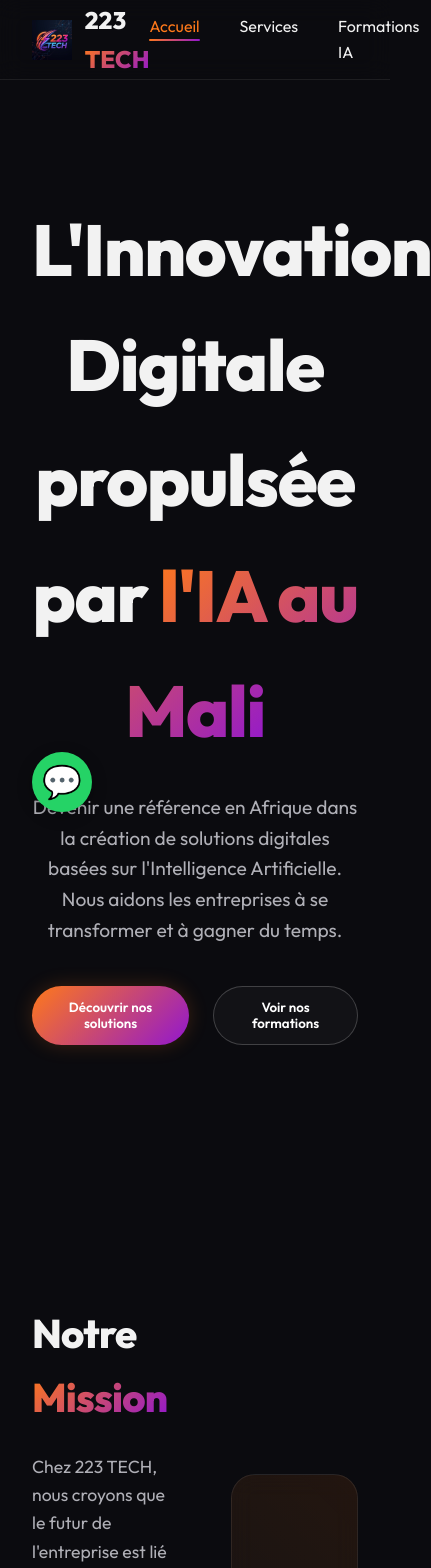
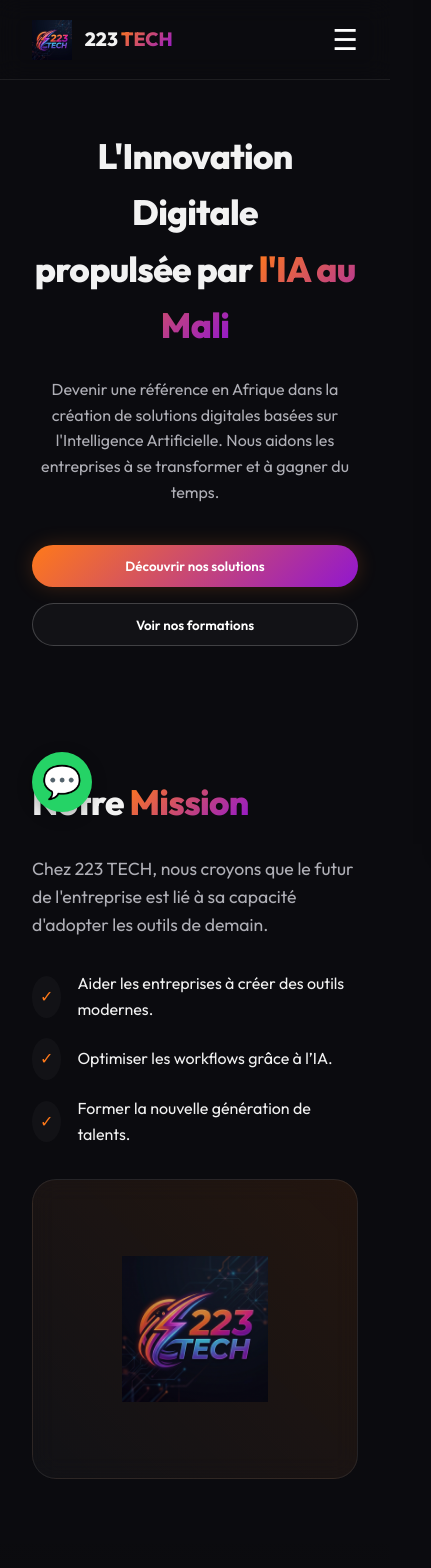
Before and after one commit to blackismo87-lgtm/223-tech-website, a React (Vite) app: page / in a window 390 px wide. Shown: the top 1568 px of the page, 431 px wide, since content can reach past the window. Built offline with nearby package versions, Linux system fonts and the light colour scheme.

Commit message:
Fix: Fully responsive design with mobile menu

```diff
--- a/src/App.jsx
+++ b/src/App.jsx
@@ -4,8 +4,17 @@
 function App() {
   const [showBackToTop, setShowBackToTop] = useState(false);
   const [activeSection, setActiveSection] = useState('home');
+  const [isMenuOpen, setIsMenuOpen] = useState(false);
 
   useEffect(() => {
+    // 0. Close menu on click outside
+    const handleBodyClick = (e) => {
+      if (isMenuOpen && !e.target.closest('.nav-links') && !e.target.closest('.menu-toggle')) {
+        setIsMenuOpen(false);
+      }
+    };
+    document.addEventListener('click', handleBodyClick);
+
     // 1. Reveal Animations Logic
     const revealObserver = new IntersectionObserver((entries) => {
       entries.forEach(entry => {
@@ -45,12 +54,16 @@
       revealObserver.disconnect();
       sectionObserver.disconnect();
       window.removeEventListener('scroll', handleScroll);
+      document.removeEventListener('click', handleBodyClick);
     };
-  }, []);
+  }, [isMenuOpen]);
 
   const scrollToTop = () => {
     window.scrollTo({ top: 0, behavior: 'smooth' });
   };
+
+  const toggleMenu = () => setIsMenuOpen(!isMenuOpen);
+  const closeMenu = () => setIsMenuOpen(false);
 
   return (
     <div className="app">
@@ -61,14 +74,26 @@
             <img src={logo} alt="223 TECH Logo" className="logo-icon" />
             <span>223 <span className="text-gradient">TECH</span></span>
           </div>
-          <ul className="nav-links">
-            <li><a href="#home" className={`nav-link ${activeSection === 'home' ? 'active' : ''}`}>Accueil</a></li>
-            <li><a href="#services" className={`nav-link ${activeSection === 'services' ? 'active' : ''}`}>Services</a></li>
-            <li><a href="#formations" className={`nav-link ${activeSection === 'formations' ? 'active' : ''}`}>Formations IA</a></li>
-            <li><a href="#portfolio" className={`nav-link ${activeSection === 'portfolio' ? 'active' : ''}`}>Portfolio</a></li>
-            <li><a href="#contact" className={`nav-link ${activeSection === 'contact' ? 'active' : ''}`}>Contact</a></li>
+
+          <div className="menu-toggle" onClick={toggleMenu}>
+            {isMenuOpen ? '✕' : '☰'}
+          </div>
+
+          <ul className={`nav-links ${isMenuOpen ? 'open' : ''}`}>
+            <li><a href="#home" className={`nav-link ${activeSection === 'home' ? 'active' : ''}`} onClick={closeMenu}>Accueil</a></li>
+            <li><a href="#services" className={`nav-link ${activeSection === 'services' ? 'active' : ''}`} onClick={closeMenu}>Services</a></li>
+            <li><a href="#formations" className={`nav-link ${activeSection === 'formations' ? 'active' : ''}`} onClick={closeMenu}>Formations IA</a></li>
+            <li><a href="#portfolio" className={`nav-link ${activeSection === 'portfolio' ? 'active' : ''}`} onClick={closeMenu}>Portfolio</a></li>
+            <li><a href="#contact" className={`nav-link ${activeSection === 'contact' ? 'active' : ''}`} onClick={closeMenu}>Contact</a></li>
+            {/* CTA button inside menu for mobile */}
+            <li className="mobile-only" style={{ marginTop: '2rem' }}>
+               <button className="btn-primary" onClick={() => { closeMenu(); document.getElementById('contact').scrollIntoView({ behavior: 'smooth' }); }}>
+                Parlons de votre projet
+              </button>
+            </li>
           </ul>
-          <button className="btn-primary" onClick={() => document.getElementById('contact').scrollIntoView({ behavior: 'smooth' })}>
+
+          <button className="btn-primary desktop-only" onClick={() => document.getElementById('contact').scrollIntoView({ behavior: 'smooth' })}>
             Parlons de votre projet
           </button>
         </div>
--- a/src/index.css
+++ b/src/index.css
@@ -147,6 +147,13 @@
   width: 100%;
 }
 
+.menu-toggle {
+  display: none;
+  font-size: 1.8rem;
+  color: white;
+  z-index: 1100;
+}
+
 .logo-wrapper {
   display: flex;
   align-items: center;
@@ -281,6 +288,83 @@
   animation: fadeIn 0.8s ease forwards;
 }
 
+/* Responsive Design */
+@media (max-width: 1024px) {
+  .section {
+    padding: 6rem 0;
+  }
+
+  h1 { font-size: 3.5rem !important; }
+}
+
+@media (max-width: 768px) {
+  .menu-toggle {
+    display: block;
+  }
+
+  .nav-links {
+    position: fixed;
+    top: 0;
+    right: -100%;
+    width: 80%;
+    height: 100vh;
+    background: var(--bg-dark);
+    flex-direction: column;
+    justify-content: center;
+    align-items: center;
+    transition: 0.5s ease;
+    box-shadow: -10px 0 30px rgba(0,0,0,0.5);
+    z-index: 1050;
+    backdrop-filter: blur(20px);
+    border-left: 1px solid var(--glass-border);
+  }
+
+  .nav-links.open {
+    right: 0;
+  }
+
+  .navbar .btn-primary {
+    display: none; /* Hide in navbar on mobile, or move to menu */
+  }
+
+  h1 { font-size: 2.8rem !important; }
+  h2 { font-size: 2.2rem !important; }
+
+  .section {
+    padding: 4rem 0;
+  }
+
+  .portfolio-grid {
+    grid-template-columns: 1fr;
+  }
+
+  .about .container > div {
+    grid-template-columns: 1fr !important;
+    gap: 2rem !important;
+  }
+
+  .about .glass-card {
+    height: 300px !important;
+  }
+
+  .cta .glass-card {
+    padding: 3rem 1rem !important;
+  }
+
+  .cta h2 { font-size: 2rem !important; }
+}
+
+@media (max-width: 480px) {
+  h1 { font-size: 2.2rem !important; }
+  .logo-wrapper { font-size: 1.2rem; }
+  .hero p { font-size: 1rem !important; }
+
+  .hero div[style*="display: flex"] {
+    flex-direction: column;
+    gap: 1rem !important;
+  }
+}
+
 .whatsapp-float {
   position: fixed;
   bottom: 2rem;
```
